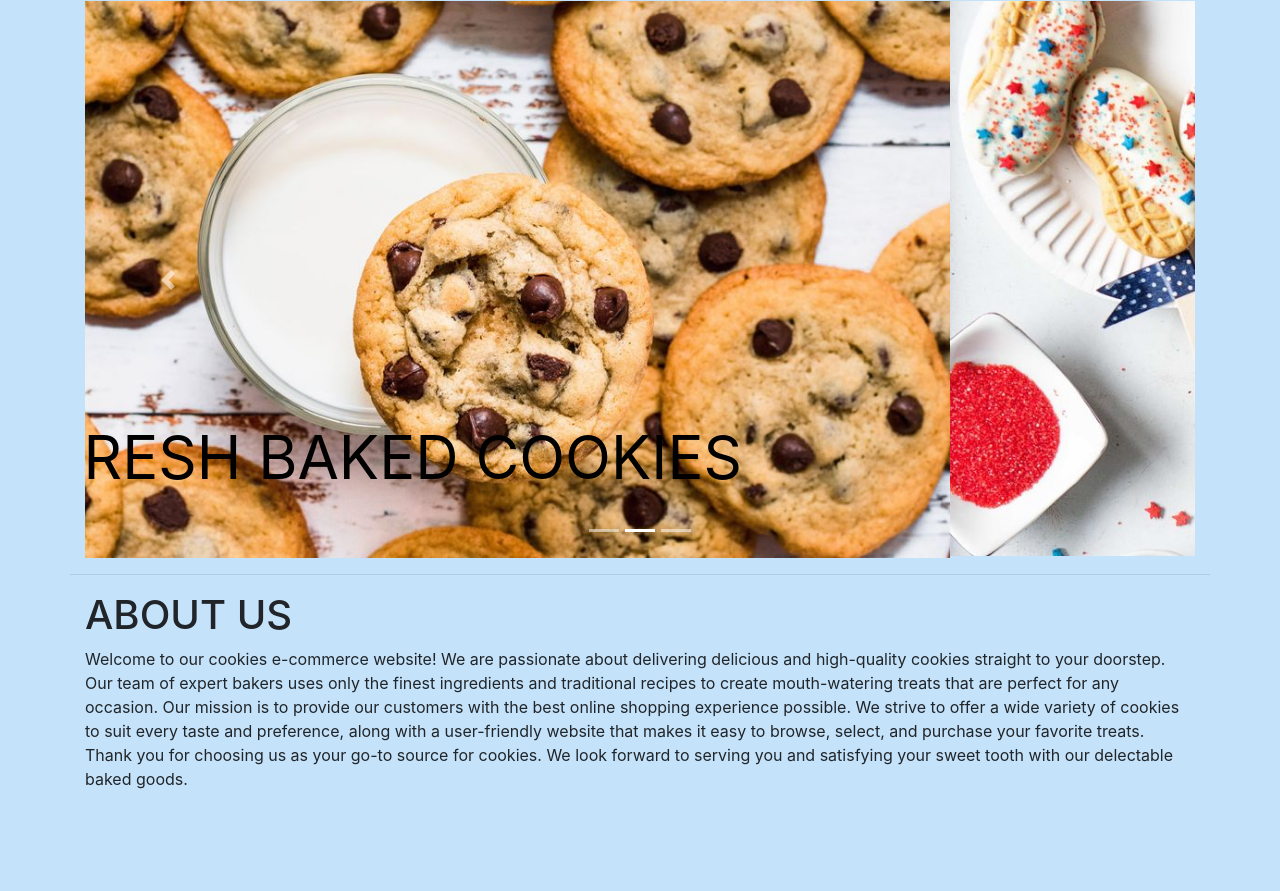
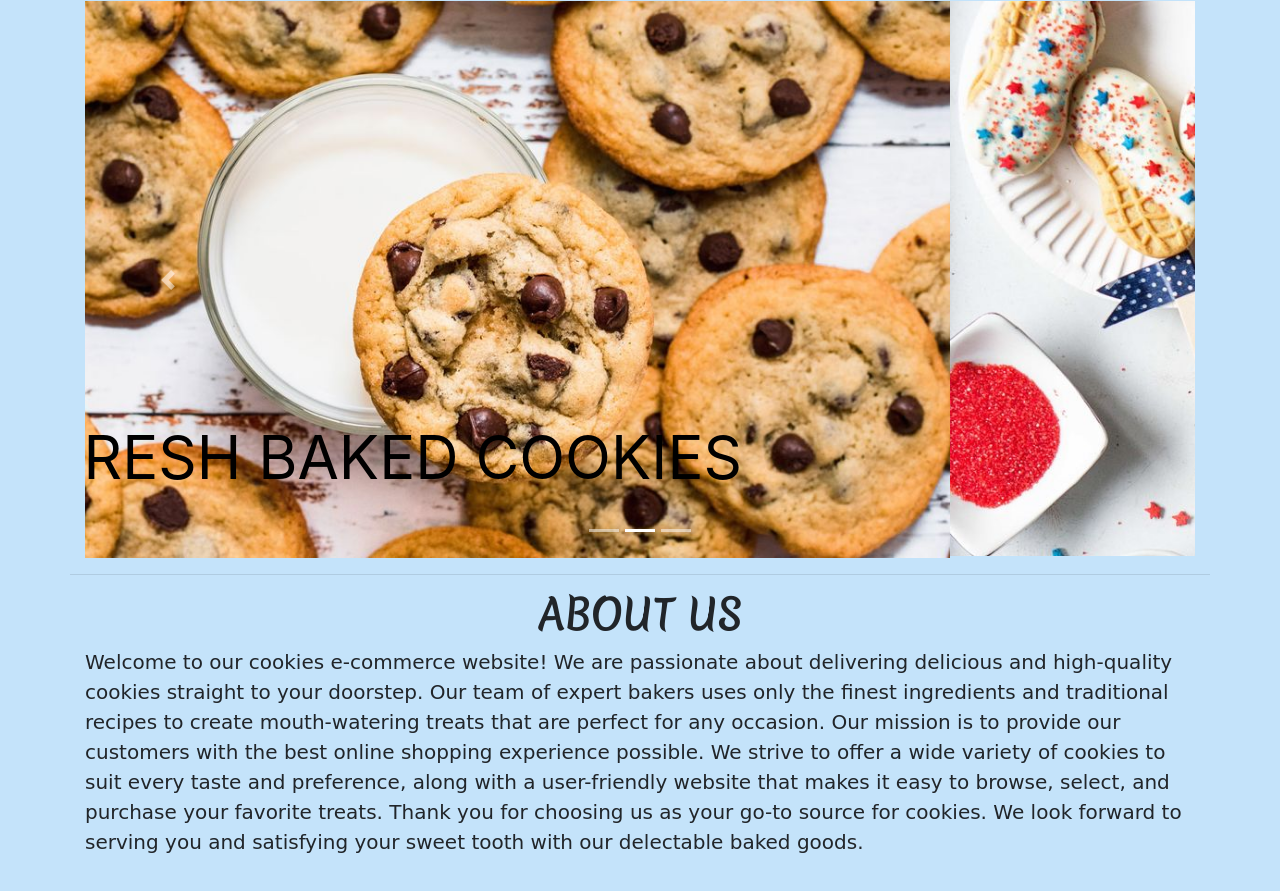
Before and after one commit to iampavithran/WED-ASSIGNMENT-PAVITHRAN-YOOGAVEL, a plain HTML site: page index.html in a window 1280 px wide. Shown: the part 1297-2188 px from the top of the page. Before the commit the page ends 2136 px from the top, so only its background shows below. Drawn offline with nearby package versions, Linux system fonts and the light colour scheme.

Commit message:
Update style.css

```diff
--- a/style.css
+++ b/style.css
@@ -27,10 +27,22 @@ button3{
   padding: 10px 24px;
   text-align: center;
   font-size: 50px;
-
 }
 
 p{
   font-size: 60px;
   color: black;
 }
+
+h1{
+  font-size:40px;
+  text-align: center;
+  font-family: 'Merienda', sans-serif;
+  font-weight: bold;
+}
+
+p1{
+  font-size: 20px;
+  text-align: center;
+  font-family: 'Amatic SC', cursive;
+}
```
